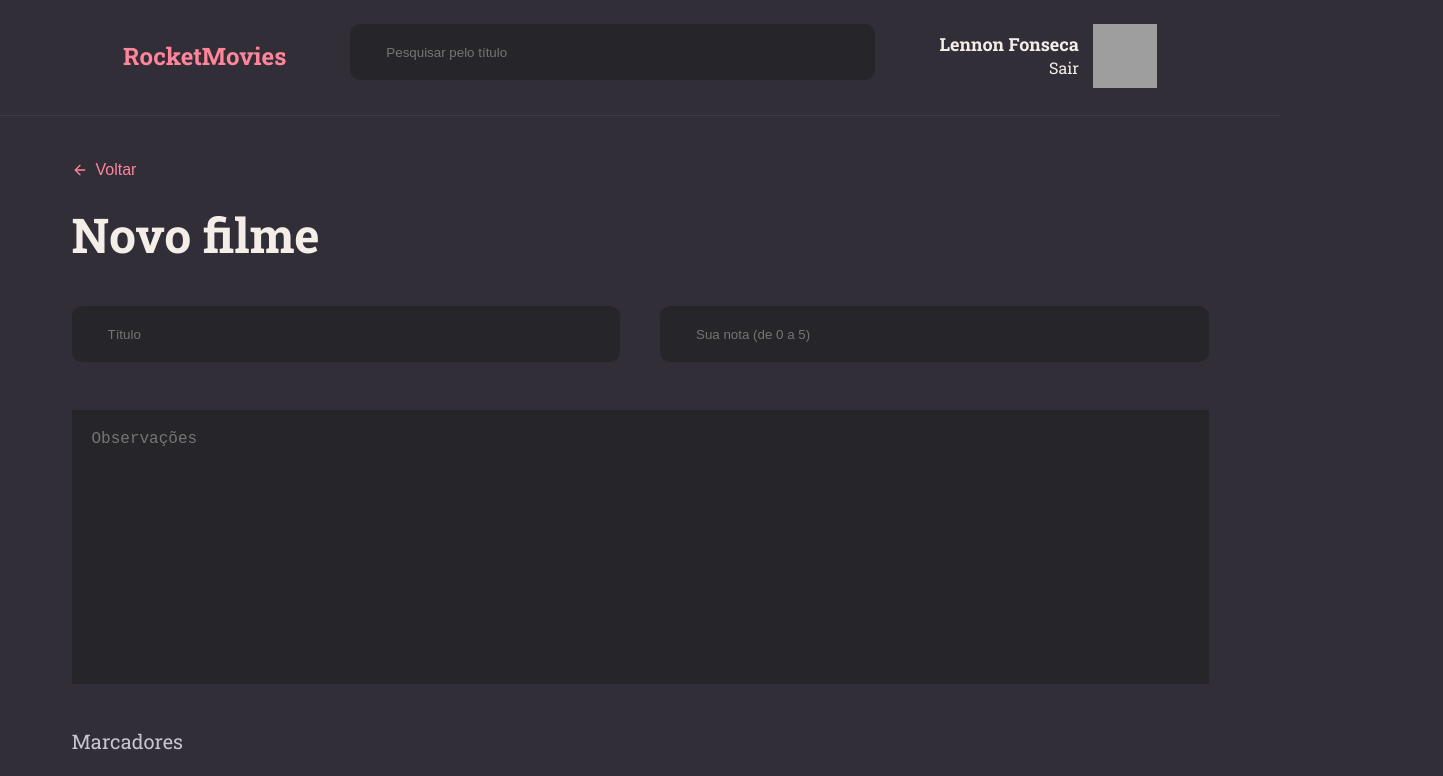
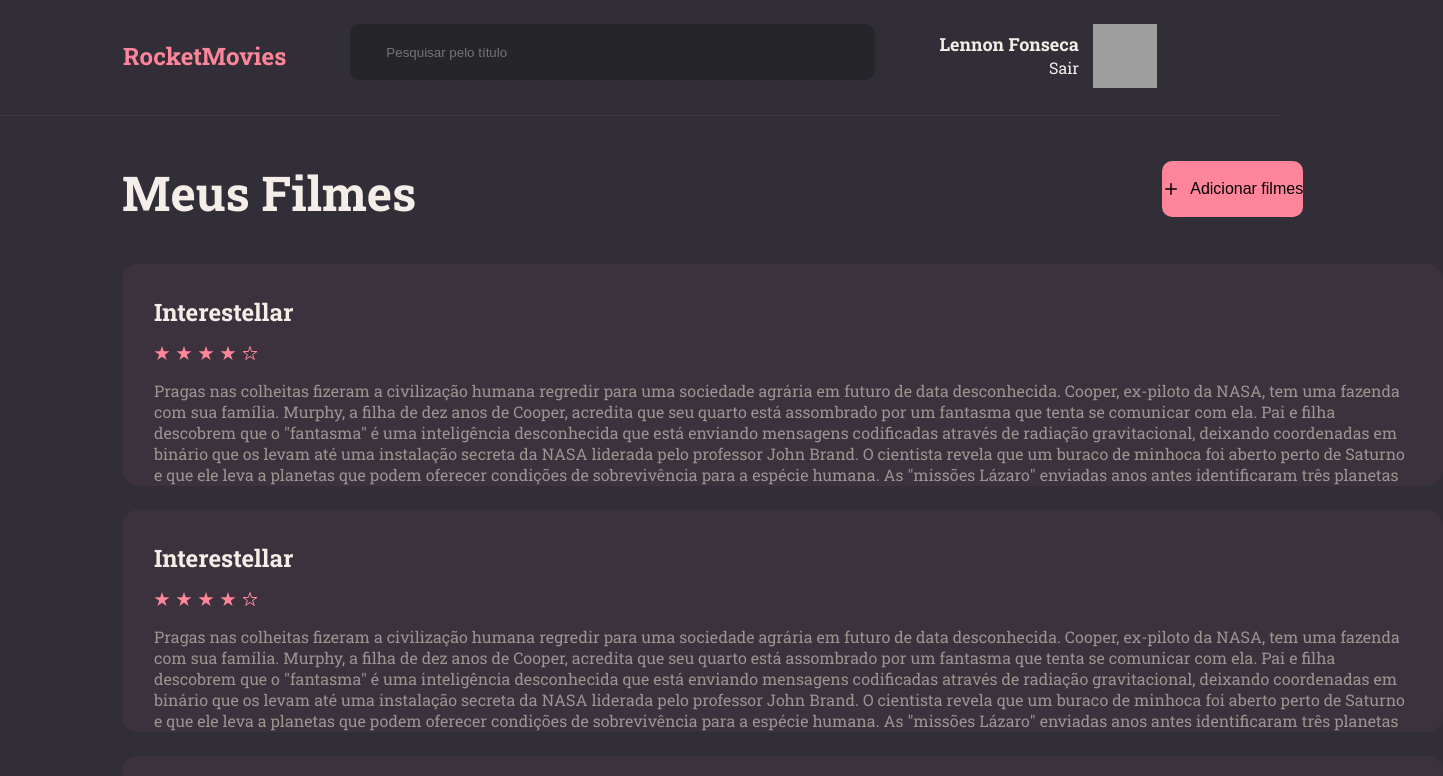
Before and after one commit to devleuuon/rocketmovies, a React (Vite) app: page / in a window 1280 px wide. Shown: the top 776 px of the page, 1443 px wide, since content can reach past the window. Built offline with nearby package versions, Linux system fonts and the light colour scheme; grey boxes are pictures that could not be loaded.

Commit message:
routes created

```diff
--- a/src/main.jsx
+++ b/src/main.jsx
@@ -3,13 +3,13 @@
 import { ThemeProvider } from 'styled-components'
 import theme from './styles/theme'
 import GlobalStyle from './styles/global'
-import { New } from './pages/new'
+import { Routes } from './routes'
 
 ReactDOM.createRoot(document.getElementById('root')).render(
   <React.StrictMode>
     <ThemeProvider theme={theme}>
       <GlobalStyle />
-    <New />
+    <Routes />
     </ThemeProvider>
   </React.StrictMode>
 )
--- /dev/null
+++ b/src/routes/app.routes.jsx
@@ -0,0 +1,17 @@
+import { Route, Routes } from "react-router-dom";
+
+import { Home } from '../pages/home'
+import { New } from '../pages/new'
+import { Preview } from '../pages/preview'
+import { Profile } from '../pages/profile'
+
+export function AppRoutes() {
+    return(
+        <Routes>
+            <Route path="/" element={<Home />} />
+            <Route path="/new" element={<New />} />
+            <Route path="/preview" element={<Preview />} />
+            <Route path="/profile" element={<Profile />} />
+        </Routes>
+    )
+}
--- /dev/null
+++ b/src/routes/index.jsx
@@ -0,0 +1,10 @@
+import { BrowserRouter } from "react-router-dom";
+import { AppRoutes } from "./app.routes";
+
+export function Routes() {
+    return(
+        <BrowserRouter>
+        <AppRoutes />
+        </BrowserRouter>
+    )
+}
```
Also changed, not shown: src/routes/auth.routes.jsx (added, +13 -0 lines).
